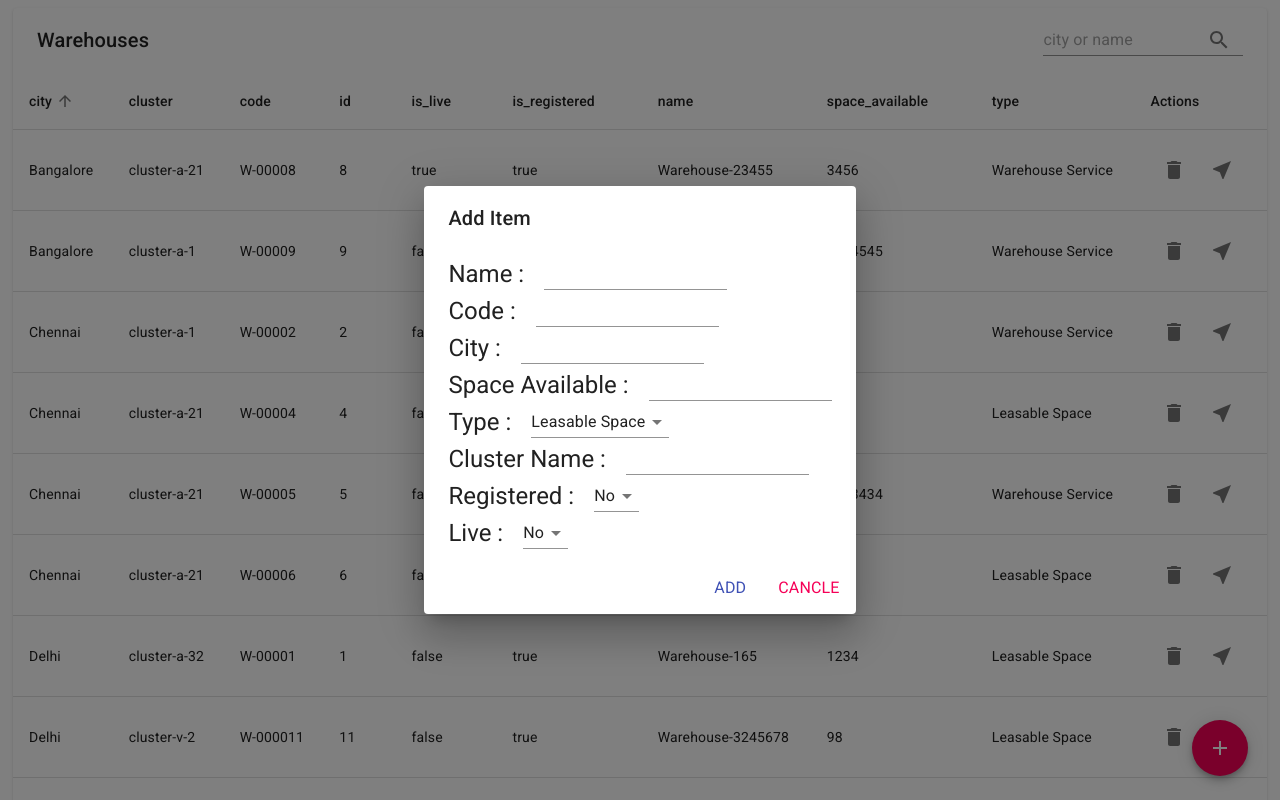
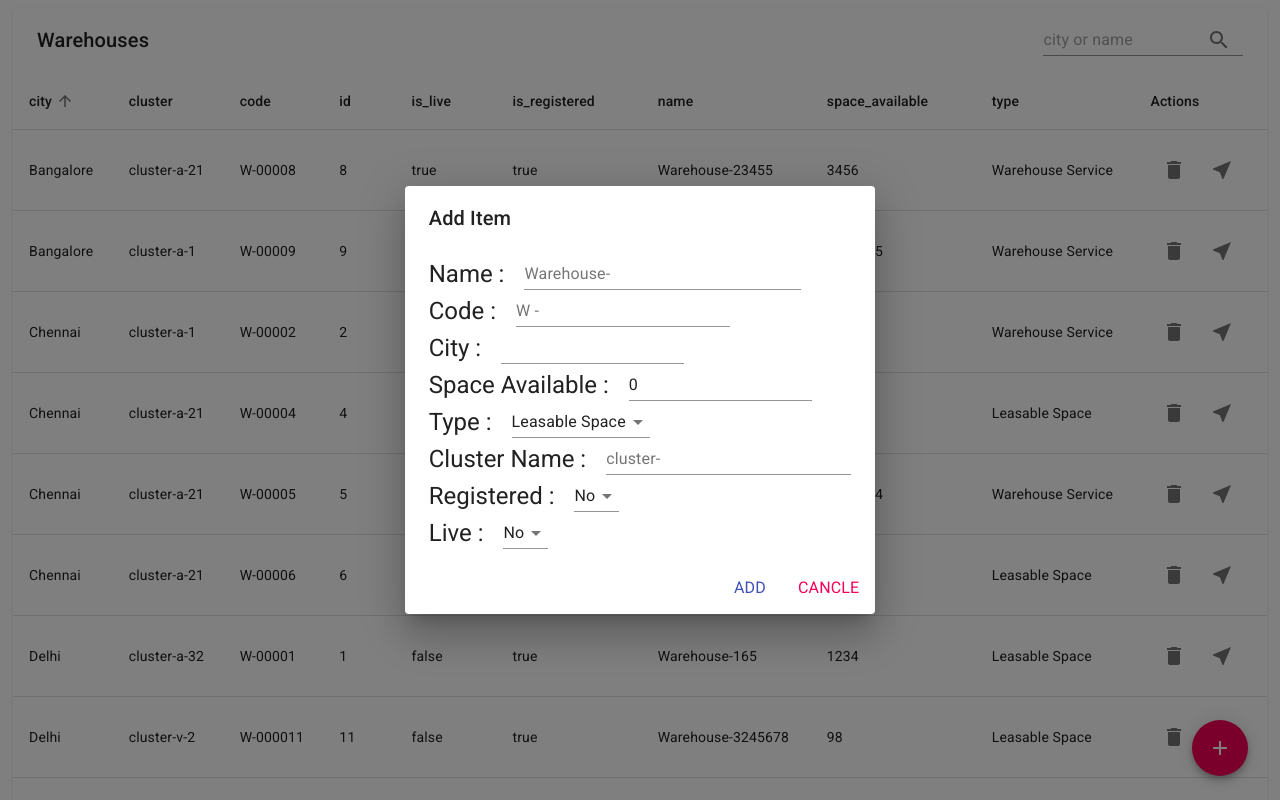
Before and after one commit to Ajaya1000/stockarea, a React (Create React App) app: page / in a window 1280 px wide. Both pictures are taken after a click on the button 1220 px from the left and 748 px from the top of the page. Shown: the top 800 px of the page. Built offline with nearby package versions, Linux system fonts and the light colour scheme.

Commit message:
added input endorments

```diff
--- a/src/component/List.jsx
+++ b/src/component/List.jsx
@@ -127,7 +127,7 @@ const AddModal = ({ open, onClose }) => {
     const [code, setCode] = useState('');
     const [id, setId] = useState('');
     const [city, setCity] = useState('');
-    const [spaceAvailble, setSpaceAvailble] = useState('');
+    const [spaceAvailble, setSpaceAvailble] = useState(0);
     const [type, setType] = useState(0);
     const [cluster, setcluster] = useState('');
     const [isRegistered, setRegistered] = useState(false);
@@ -137,14 +137,13 @@ const AddModal = ({ open, onClose }) => {
 
     const giveItem = () => ({
         city,
-        name,
-        cluster,
-        id,
+        name: `Warehouse-${name}`,
+        cluster: `cluster-${cluster}`,
         is_live: isLive,
         is_registered: isRegistered,
         space_available: spaceAvailble,
         type: TYPE[type],
-        code,
+        code: `W-${code}`,
     });
 
     const discardChanges = () => {
@@ -175,6 +174,13 @@ const AddModal = ({ open, onClose }) => {
                         onChange={(event) => {
                             setName(event.target.value);
                         }}
+                        InputProps={{
+                            startAdornment: (
+                                <InputAdornment position='start'>
+                                    Warehouse-
+                                </InputAdornment>
+                            ),
+                        }}
                     />
                 </div>
                 <div id='inputGroup1' className={classes.inputGroup}>
@@ -187,8 +193,16 @@ const AddModal = ({ open, onClose }) => {
                     </Typography>
                     <TextField
                         value={code}
+                        type='number'
                         onChange={(event) => {
                             setCode(event.target.value);
+                        }}
+                        InputProps={{
+                            startAdornment: (
+                                <InputAdornment position='start'>
+                                    W -
+                                </InputAdornment>
+                            ),
                         }}
                     />
                 </div>
@@ -218,6 +232,7 @@ const AddModal = ({ open, onClose }) => {
                     </Typography>
 
                     <TextField
+                        type='number'
                         value={spaceAvailble}
                         onChange={(event) => {
                             setSpaceAvailble(event.target.value);
@@ -259,6 +274,13 @@ const AddModal = ({ open, onClose }) => {
                         value={cluster}
                         onChange={(event) => {
                             setcluster(event.target.value);
+                        }}
+                        InputProps={{
+                            startAdornment: (
+                                <InputAdornment position='start'>
+                                    cluster-
+                                </InputAdornment>
+                            ),
                         }}
                     />
                 </div>
```
